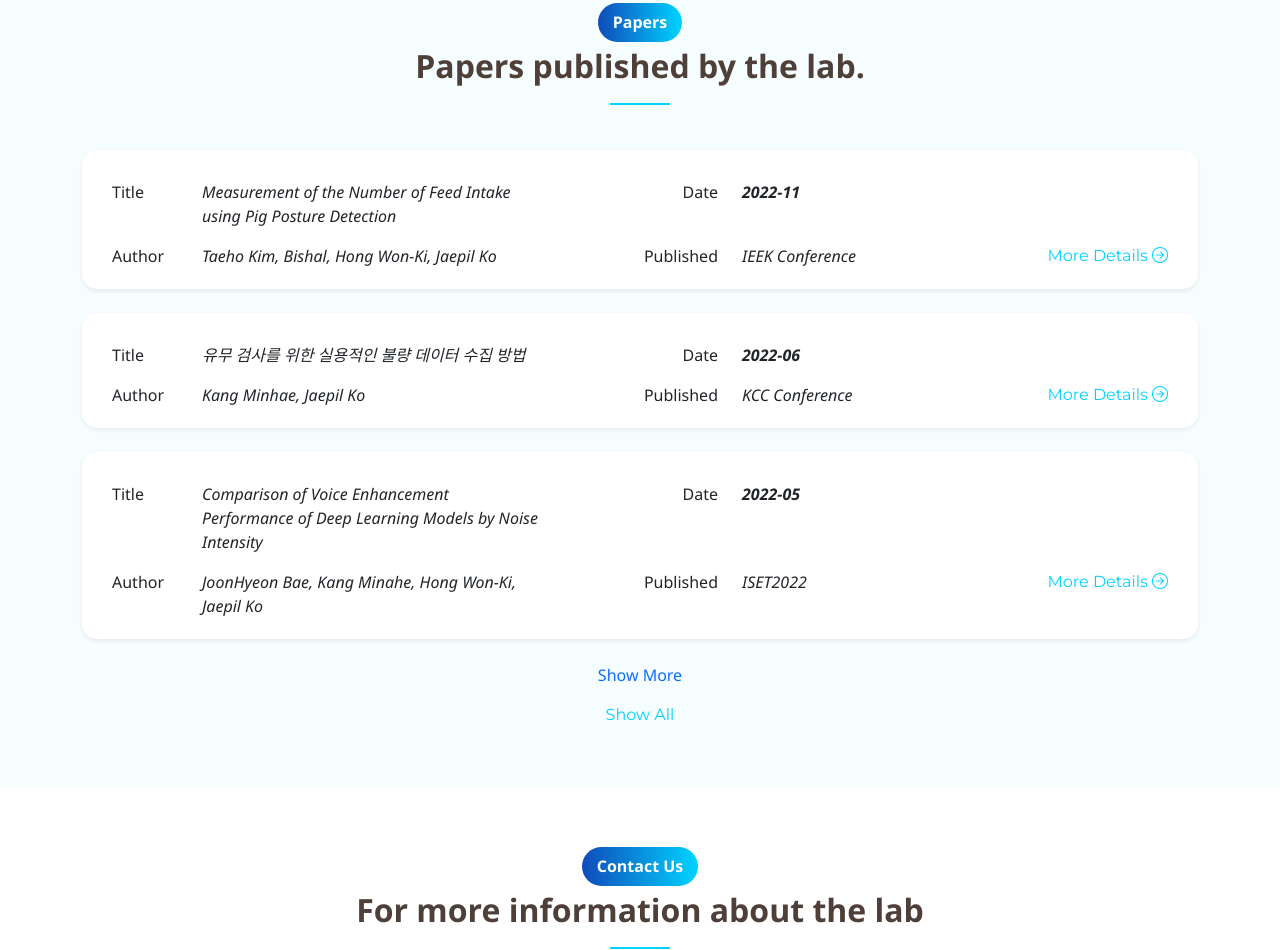
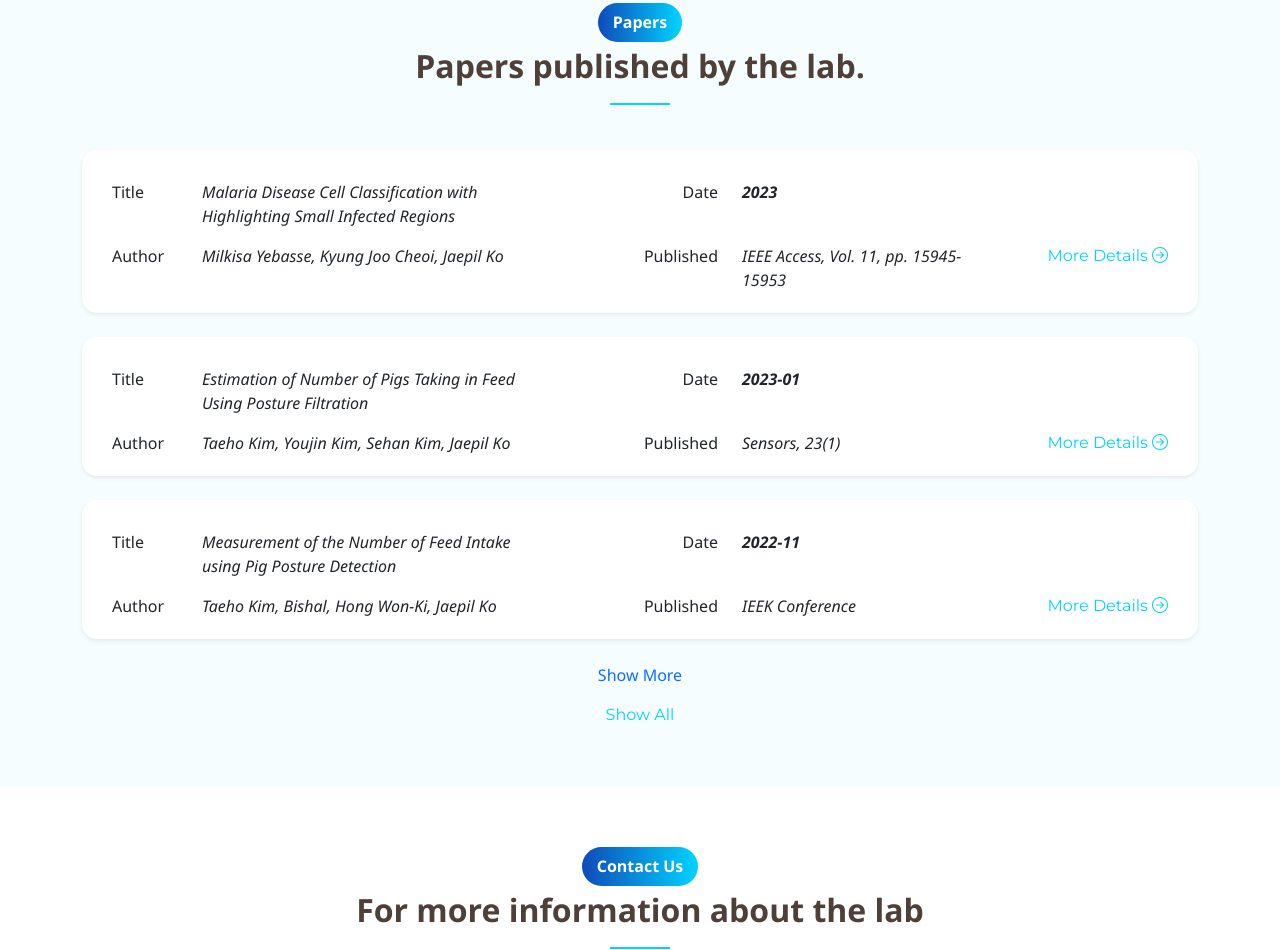
Before and after one commit to bluesaiyancodes/CVPR-Lab-Website, a plain HTML site: page index.html in a window 1280 px wide. Shown: the part 4137-5087 px from the top of the page. Drawn offline with nearby package versions, Linux system fonts and the light colour scheme; some icons are missing.

Commit message:
Updates 07-05

```diff
--- a/index.html
+++ b/index.html
@@ -142,12 +142,16 @@
                             <br>
 
                             Welcome to the Computer Vision and Pattern Recognition (CVPR) Lab, led by
-                            <a href="#team">Prof. Jaepil Ko</a> in the Department of Computer Engineering at the esteemed College of Engineering,
+                            <a href="#team">Prof. Jaepil Ko</a> in the Department of Computer Engineering at the
+                            esteemed College of Engineering,
                             <strong>Kumoh National Institute of Technology. </strong><br>
                             Our dedicated research team delves into the realms of deep learning, computer vision,
-                            and pattern recognition to push the boundaries of visual intelligence and advance various applications in fields such as image processing,
-                            semantic segmentation, and acoustic signal processing. Join us on our journey to unravel the mysteries of visual perception and unlock the
-                            potential of cutting-edge technologies that bridge the gap between machines and the visual world.
+                            and pattern recognition to push the boundaries of visual intelligence and advance various
+                            applications in fields such as image processing,
+                            semantic segmentation, and acoustic signal processing. Join us on our journey to unravel the
+                            mysteries of visual perception and unlock the
+                            potential of cutting-edge technologies that bridge the gap between machines and the visual
+                            world.
                         </p>
                         <div class="row">
 
@@ -195,7 +199,8 @@
                         <div class="icon-box">
                             <div class="icon"><i class="fa-solid fa-users-viewfinder"></i></div>
                             <h4 class="title"><a href="">Computer Vision</a></h4>
-                            <p class="description">Explore cutting-edge research in computer vision algorithms, deep learning models, and image understanding.</p>
+                            <p class="description">Explore cutting-edge research in computer vision algorithms, deep
+                                learning models, and image understanding.</p>
                         </div>
                     </div>
 
@@ -203,7 +208,8 @@
                         <div class="icon-box">
                             <div class="icon"><i class="fa-solid fa-images"></i></div>
                             <h4 class="title"><a href="">Image Processing</a></h4>
-                            <p class="description">Dive into the realm of image processing techniques and algorithms to enhance and manipulate visual information.</p>
+                            <p class="description">Dive into the realm of image processing techniques and algorithms to
+                                enhance and manipulate visual information.</p>
                         </div>
                     </div>
 
@@ -211,7 +217,8 @@
                         <div class="icon-box">
                             <div class="icon"><i class="fa-solid fa-x-ray"></i></div>
                             <h4 class="title"><a href="">Semantic Segmentation</a></h4>
-                            <p class="description">Achieve pixel-level understanding of images and extract meaningful insights for various applications</p>
+                            <p class="description">Achieve pixel-level understanding of images and extract meaningful
+                                insights for various applications</p>
                         </div>
                     </div>
 
@@ -219,7 +226,8 @@
                         <div class="icon-box">
                             <div class="icon"><i class="fa-solid fa-wave-square"></i></div>
                             <h4 class="title"><a href="">Acoustic Signal Processing</a></h4>
-                            <p class="description">Delve into the unraveling the mysteries of acoustic signal processing, sound analysis and speech recognition</p>
+                            <p class="description">Delve into the unraveling the mysteries of acoustic signal
+                                processing, sound analysis and speech recognition</p>
                         </div>
                     </div>
 
@@ -253,10 +261,12 @@
 
                     <div class="col-lg-4 col-md-6 portfolio-item filter-app">
                         <div class="portfolio-wrap">
-                            <img src="assets/img/works/s21.JPG" class="img-fluid" alt=""  style="width: 400px; height: 300px; object-fit: cover;" >
+                            <img src="assets/img/works/s21.JPG" class="img-fluid" alt=""
+                                style="width: 400px; height: 300px; object-fit: cover;">
                             <div class="portfolio-links">
                                 <a href="assets/img/works/s21.JPG" data-gallery="portfolioGallery"
-                                    class="portfolio-lightbox" title="Pig Monitoring System"><i class="bi bi-plus"></i></a>
+                                    class="portfolio-lightbox" title="Pig Monitoring System"><i
+                                        class="bi bi-plus"></i></a>
                                 <!--
                                 <a href="portfolio-details.html" title="More Details"><i class="bi bi-link"></i></a>
                             -->
@@ -270,10 +280,12 @@
 
                     <div class="col-lg-4 col-md-6 portfolio-item filter-web">
                         <div class="portfolio-wrap">
-                            <img src="assets/img/works/s13.JPG" class="img-fluid" alt="" style="width: 400px; height: 300px; object-fit: cover;">
+                            <img src="assets/img/works/s13.JPG" class="img-fluid" alt=""
+                                style="width: 400px; height: 300px; object-fit: cover;">
                             <div class="portfolio-links">
                                 <a href="assets/img/works/s13.JPG" data-gallery="portfolioGallery"
-                                    class="portfolio-lightbox" title="RISA Image Labelling Tool"><i class="bi bi-plus"></i></a>
+                                    class="portfolio-lightbox" title="RISA Image Labelling Tool"><i
+                                        class="bi bi-plus"></i></a>
                                 <!--
                                 <a href="portfolio-details.html" title="More Details"><i class="bi bi-link"></i></a>
                             -->
@@ -287,10 +299,12 @@
 
                     <div class="col-lg-4 col-md-6 portfolio-item filter-app">
                         <div class="portfolio-wrap">
-                            <img src="assets/img/works/s4.JPG" class="img-fluid" alt="" style="width: 400px; height: 300px; object-fit: cover;">
+                            <img src="assets/img/works/s4.JPG" class="img-fluid" alt=""
+                                style="width: 400px; height: 300px; object-fit: cover;">
                             <div class="portfolio-links">
                                 <a href="assets/img/works/s4.JPG" data-gallery="portfolioGallery"
-                                    class="portfolio-lightbox" title="Visibility Enhancement"><i class="bi bi-plus"></i></a>
+                                    class="portfolio-lightbox" title="Visibility Enhancement"><i
+                                        class="bi bi-plus"></i></a>
                                 <!--
                                 <a href="portfolio-details.html" title="More Details"><i class="bi bi-link"></i></a>
                             -->
@@ -304,7 +318,8 @@
 
                     <div class="col-lg-4 col-md-6 portfolio-item filter-card">
                         <div class="portfolio-wrap">
-                            <img src="assets/img/works/s28.JPG" class="img-fluid" alt="" style="width: 400px; height: 300px; object-fit: cover;">
+                            <img src="assets/img/works/s28.JPG" class="img-fluid" alt=""
+                                style="width: 400px; height: 300px; object-fit: cover;">
                             <div class="portfolio-links">
                                 <a href="assets/img/works/s28.JPG" data-gallery="portfolioGallery"
                                     class="portfolio-lightbox" title="Speech Enhancement"><i class="bi bi-plus"></i></a>
@@ -318,11 +333,13 @@
 
                     <div class="col-lg-4 col-md-6 portfolio-item filter-web">
                         <div class="portfolio-wrap">
-                            <img src="assets/img/works/s17.JPG" class="img-fluid" alt="" style="width: 400px; height: 300px; object-fit: cover;">
+                            <img src="assets/img/works/s17.JPG" class="img-fluid" alt=""
+                                style="width: 400px; height: 300px; object-fit: cover;">
                             <div class="portfolio-links">
                                 <a href="assets/img/works/s17.JPG" data-gallery="portfolioGallery"
                                     class="portfolio-lightbox" title="Web 2"><i class="bi bi-plus"></i></a>
-                                <a href="portfolio-details.html" title="Steel Image Segmentation"><i class="bi bi-link"></i></a>
+                                <a href="portfolio-details.html" title="Steel Image Segmentation"><i
+                                        class="bi bi-link"></i></a>
                             </div>
                             <div class="portfolio-info">
                                 <h4>Steel Image Segmentation</h4>
@@ -333,10 +350,12 @@
 
                     <div class="col-lg-4 col-md-6 portfolio-item filter-app">
                         <div class="portfolio-wrap">
-                            <img src="assets/img/works/s6.JPG" class="img-fluid" alt="" style="width: 400px; height: 300px; object-fit: cover;">
+                            <img src="assets/img/works/s6.JPG" class="img-fluid" alt=""
+                                style="width: 400px; height: 300px; object-fit: cover;">
                             <div class="portfolio-links">
                                 <a href="assets/img/works/s6.JPG" data-gallery="portfolioGallery"
-                                    class="portfolio-lightbox" title="Presence Verification System"><i class="bi bi-plus"></i></a>
+                                    class="portfolio-lightbox" title="Presence Verification System"><i
+                                        class="bi bi-plus"></i></a>
                             </div>
                             <div class="portfolio-info">
                                 <h4>Presence Verification System</h4>
@@ -347,7 +366,8 @@
 
                     <div class="col-lg-4 col-md-6 portfolio-item filter-app">
                         <div class="portfolio-wrap">
-                            <img src="assets/img/works/s27.JPG" class="img-fluid" alt="" style="width: 400px; height: 300px; object-fit: cover;">
+                            <img src="assets/img/works/s27.JPG" class="img-fluid" alt=""
+                                style="width: 400px; height: 300px; object-fit: cover;">
                             <div class="portfolio-links">
                                 <a href="assets/img/works/s27.JPG" data-gallery="portfolioGallery"
                                     class="portfolio-lightbox" title="Artistic Fusion"><i class="bi bi-plus"></i></a>
@@ -361,7 +381,8 @@
 
                     <div class="col-lg-4 col-md-6 portfolio-item filter-app">
                         <div class="portfolio-wrap">
-                            <img src="assets/img/works/s23.JPG" class="img-fluid" alt="" style="width: 400px; height: 300px; object-fit: cover;">
+                            <img src="assets/img/works/s23.JPG" class="img-fluid" alt=""
+                                style="width: 400px; height: 300px; object-fit: cover;">
                             <div class="portfolio-links">
                                 <a href="assets/img/works/s23.JPG" data-gallery="portfolioGallery"
                                     class="portfolio-lightbox" title="Boundary Code"><i class="bi bi-plus"></i></a>
@@ -375,10 +396,12 @@
 
                     <div class="col-lg-4 col-md-6 portfolio-item filter-app">
                         <div class="portfolio-wrap">
-                            <img src="assets/img/works/s20.JPG" class="img-fluid" alt="" style="width: 400px; height: 300px; object-fit: cover;">
+                            <img src="assets/img/works/s20.JPG" class="img-fluid" alt=""
+                                style="width: 400px; height: 300px; object-fit: cover;">
                             <div class="portfolio-links">
                                 <a href="assets/img/works/s20.JPG" data-gallery="portfolioGallery"
-                                    class="portfolio-lightbox" title="Advertisement Detection"><i class="bi bi-plus"></i></a>
+                                    class="portfolio-lightbox" title="Advertisement Detection"><i
+                                        class="bi bi-plus"></i></a>
                             </div>
                             <div class="portfolio-info">
                                 <h4>Advertisement Detection</h4>
@@ -606,11 +629,12 @@
                                     <span>UnderGraduate</span>
                                 </div>
                                 <div class="social">
-                                    <a href="https://github.com/jaeyeon1024" target="_blank" rel="noopener noreferrer"><i
-                                        class="bi bi-github"></i></a>
-                                    <a href="https://space1024.tistory.com/" target="_blank" rel="noopener noreferrer"><i
-                                        class="bi bi-link"></i></a>
-                                    <a href="mailto:jaeyeon2001@gmail.com" target="_blank" rel="noopener noreferrer"><i class="bi bi-envelope"></i></a>
+                                    <a href="https://github.com/jaeyeon1024" target="_blank"
+                                        rel="noopener noreferrer"><i class="bi bi-github"></i></a>
+                                    <a href="https://space1024.tistory.com/" target="_blank"
+                                        rel="noopener noreferrer"><i class="bi bi-link"></i></a>
+                                    <a href="mailto:jaeyeon2001@gmail.com" target="_blank" rel="noopener noreferrer"><i
+                                            class="bi bi-envelope"></i></a>
                                 </div>
                             </div>
                         </div>
@@ -630,6 +654,83 @@
                 <div class="section-title">
                     <h2>Papers</h2>
                     <p>Papers published by the lab.</p>
+                </div>
+
+                <div class="card border-0 mb-4 shadow-sm">
+                    <div class="card-body">
+                        <div class="row d-flex">
+                            <div class="col-sm-1 col-md-2 col-lg-1">
+                                <p>Title</p>
+                            </div>
+                            <div class="col-sm-4 col-md-3 col-lg-4">
+                                <p><em>Malaria Disease Cell Classification with Highlighting Small Infected Regions</em>
+                                </p>
+                            </div>
+                            <div class="col-sm-1 col-md-2 col-lg-2">
+                                <p align="right">Date</p>
+                            </div>
+                            <div class="col-sm-4 col-md-3 col-lg-3">
+                                <p><em><b>2023</b></em></p>
+                            </div>
+                        </div>
+                        <div class="row d-flex">
+                            <div class="col-sm-1 col-md-2 col-lg-1">
+                                <p>Author</p>
+                            </div>
+                            <div class="col-sm-4 col-md-3 col-lg-4">
+                                <p><em>Milkisa Yebasse, Kyung Joo Cheoi, Jaepil Ko</em></p>
+                            </div>
+                            <div class="col-sm-1 col-md-2 col-lg-2">
+                                <p align="right">Published</p>
+                            </div>
+                            <div class="col-sm-4 col-md-3 col-lg-3">
+                                <p><em>IEEE Access, Vol. 11, pp. 15945-15953</em></p>
+                            </div>
+                            <div class="col-sm-2">
+                                <div class="d-flex justify-content-end">
+                                    <a href="#">More Details <i class="bi bi-arrow-right-circle"></i></a>
+                                </div>
+                            </div>
+                        </div>
+                    </div>
+                </div>
+
+                <div class="card border-0 mb-4 shadow-sm">
+                    <div class="card-body">
+                        <div class="row d-flex">
+                            <div class="col-sm-1 col-md-2 col-lg-1">
+                                <p>Title</p>
+                            </div>
+                            <div class="col-sm-4 col-md-3 col-lg-4">
+                                <p><em>Estimation of Number of Pigs Taking in Feed Using Posture Filtration</em></p>
+                            </div>
+                            <div class="col-sm-1 col-md-2 col-lg-2">
+                                <p align="right">Date</p>
+                            </div>
+                            <div class="col-sm-4 col-md-3 col-lg-3">
+                                <p><em><b>2023-01</b></em></p>
+                            </div>
+                        </div>
+                        <div class="row d-flex">
+                            <div class="col-sm-1 col-md-2 col-lg-1">
+                                <p>Author</p>
+                            </div>
+                            <div class="col-sm-4 col-md-3 col-lg-4">
+                                <p><em>Taeho Kim, Youjin Kim, Sehan Kim, Jaepil Ko</em></p>
+                            </div>
+                            <div class="col-sm-1 col-md-2 col-lg-2">
+                                <p align="right">Published</p>
+                            </div>
+                            <div class="col-sm-4 col-md-3 col-lg-3">
+                                <p><em>Sensors, 23(1)</em></p>
+                            </div>
+                            <div class="col-sm-2">
+                                <div class="d-flex justify-content-end">
+                                    <a href="#">More Details <i class="bi bi-arrow-right-circle"></i></a>
+                                </div>
+                            </div>
+                        </div>
+                    </div>
                 </div>
 
                 <div class="card border-0 mb-4 shadow-sm">
@@ -669,6 +770,8 @@
                         </div>
                     </div>
                 </div>
+
+                <div style="display: none;" class="morePaper" id="morePaper">
 
                     <div class="card border-0 mb-4 shadow-sm">
                         <div class="card-body">
@@ -715,7 +818,8 @@
                                     <p>Title</p>
                                 </div>
                                 <div class="col-sm-4 col-md-3 col-lg-4">
-                                <p><em>Comparison of Voice Enhancement Performance of Deep Learning Models by Noise Intensity</em></p>
+                                    <p><em>Comparison of Voice Enhancement Performance of Deep Learning Models by Noise
+                                            Intensity</em></p>
                                 </div>
                                 <div class="col-sm-1 col-md-2 col-lg-2">
                                     <p align="right">Date</p>
@@ -746,7 +850,7 @@
                         </div>
                     </div>
 
-                <div style="display: none;" class="morePaper" id="morePaper">
+
                     <div class="card border-0 mb-4 shadow-sm">
                         <div class="card-body">
                             <div class="row d-flex">
@@ -754,7 +858,8 @@
                                     <p>Title</p>
                                 </div>
                                 <div class="col-sm-4 col-md-3 col-lg-4">
-                                    <p><em>Defective Pixel Highlighting for Classification in Defective Types of Tire Band Textiles</em></p>
+                                    <p><em>Defective Pixel Highlighting for Classification in Defective Types of Tire
+                                            Band Textiles</em></p>
                                 </div>
                                 <div class="col-sm-1 col-md-2 col-lg-2">
                                     <p align="right">Date</p>
@@ -830,7 +935,8 @@
                                     <p>Title</p>
                                 </div>
                                 <div class="col-sm-4 col-md-3 col-lg-4">
-                                    <p><em>Image-processing based Facial Imperfection Region Detection and Segmentation</em></p>
+                                    <p><em>Image-processing based Facial Imperfection Region Detection and
+                                            Segmentation</em></p>
                                 </div>
                                 <div class="col-sm-1 col-md-2 col-lg-2">
                                     <p align="right">Date</p>
@@ -882,7 +988,8 @@
                                     <p>Author</p>
                                 </div>
                                 <div class="col-sm-4 col-md-3 col-lg-4">
-                                    <p><em>Milkisa Yebasse, Birhanu Shimelis, Henok Warku, Jaepil Ko, and Kyung Joo Cheoi</em></p>
+                                    <p><em>Milkisa Yebasse, Birhanu Shimelis, Henok Warku, Jaepil Ko, and Kyung Joo
+                                            Cheoi</em></p>
                                 </div>
                                 <div class="col-sm-1 col-md-2 col-lg-2">
                                     <p align="right">Published</p>
@@ -906,7 +1013,8 @@
                                     <p>Title</p>
                                 </div>
                                 <div class="col-sm-4 col-md-3 col-lg-4">
-                                    <p><em>Video-based measurement of pig activity and cohesion for pig anomaly detection</em></p>
+                                    <p><em>Video-based measurement of pig activity and cohesion for pig anomaly
+                                            detection</em></p>
                                 </div>
                                 <div class="col-sm-1 col-md-2 col-lg-2">
                                     <p align="right">Date</p>
@@ -959,7 +1067,8 @@
                                     <p>Author</p>
                                 </div>
                                 <div class="col-sm-4 col-md-3 col-lg-4">
-                                    <p><em>Kang Minahe, JoonHyeon Bae, Lee Soojin, Choi Yeonseo, Hong Won-Ki, Jaepil Ko</em></p>
+                                    <p><em>Kang Minahe, JoonHyeon Bae, Lee Soojin, Choi Yeonseo, Hong Won-Ki, Jaepil
+                                            Ko</em></p>
                                 </div>
                                 <div class="col-sm-1 col-md-2 col-lg-2">
                                     <p align="right">Published</p>
@@ -1021,7 +1130,8 @@
                                     <p>Title</p>
                                 </div>
                                 <div class="col-sm-4 col-md-3 col-lg-4">
-                                    <p><em>Empirical Remarks on the Translational Equivariance of Convolutional Layers</em></p>
+                                    <p><em>Empirical Remarks on the Translational Equivariance of Convolutional
+                                            Layers</em></p>
                                 </div>
                                 <div class="col-sm-1 col-md-2 col-lg-2">
                                     <p align="right">Date</p>
```
Lines whose indentation alone changed are shown as unchanged.
